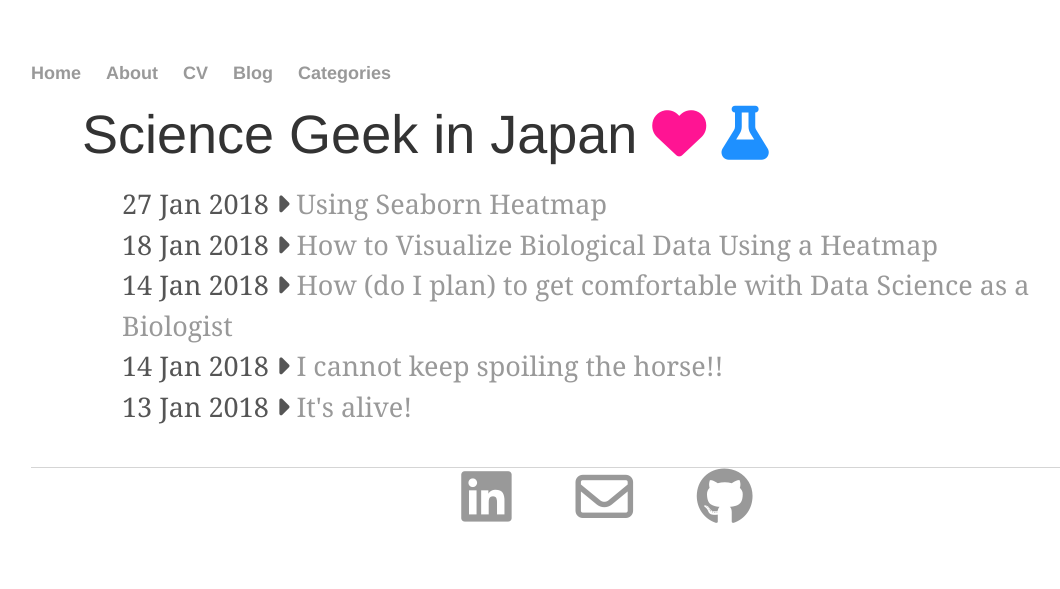
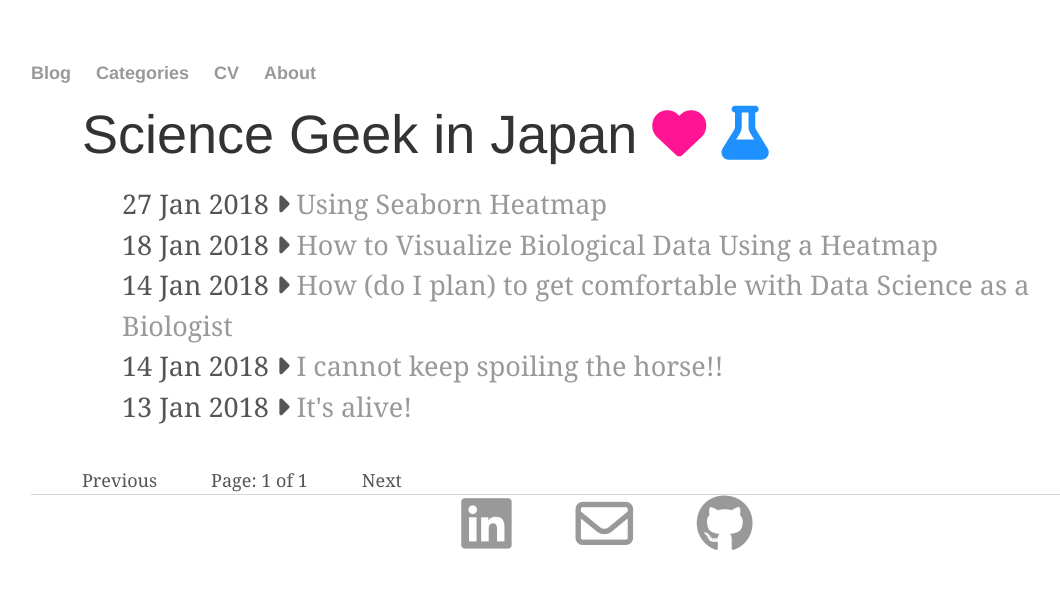
Before and after one commit to chanccm/chanccm.github.io, a Jekyll site: the page built from blog/index.html, in a window 1280 px wide. Shown: the top 589 px of the page, without its empty margins (33-1093 px from the left). Built offline with Jekyll 4.4.1, drawn with Linux system fonts in a browser that asks for light colours; nearby versions of some CDN libraries; the list of posts is cut into pages by our own code.

Commit message:
add pagination, add redirect from home

```diff
--- a/_config.yml
+++ b/_config.yml
@@ -2,8 +2,9 @@
 markdown: kramdown
 permalink: /blog/:year/:month/:day/:title
 paginate: 5
-paginate_pate: "/blog/page:num/"
+paginate_path: "/blog/page:num/"
 highlighter: rouge
 plugins:
   - jekyll-sitemap
   - jekyll-seo-tag
+  - jekyll-paginate
--- a/_layouts/default.html
+++ b/_layouts/default.html
@@ -6,7 +6,7 @@
    		        <meta name="viewport" content="width=device-width, initial-scale=1, shrink-to-fit=no">
 
 			<!-- Bootstrap CSS -->
-		        <link rel="stylesheet" href="https://maxcdn.bootstrapcdn.com/bootstrap/4.0.0-beta.3/css/bootstrap.min.css" integrity="sha384-Zug+QiDoJOrZ5t4lssLdxGhVrurbmBWopoEl+M6BdEfwnCJZtKxi1KgxUyJq13dy" crossorigin="anonymous">
+      <link rel="stylesheet" href="https://maxcdn.bootstrapcdn.com/bootstrap/4.0.0-beta.3/css/bootstrap.min.css" integrity="sha384-Zug+QiDoJOrZ5t4lssLdxGhVrurbmBWopoEl+M6BdEfwnCJZtKxi1KgxUyJq13dy" crossorigin="anonymous">
 
 			<title>{{ page.title }}</title>
 			<!-- link to main stylesheet -->
@@ -21,25 +21,13 @@
 		<body>
 			<nav>
 	    		<ul>
-	        		<li><a href="/">Home</a></li>
-		        	<li><a href="/about">About</a></li>
-	        		<li><a href="/cv">CV</a></li>
+<!--	        		<li><a href="/">Home</a></li>-->
 	        		<li><a href="/blog">Blog</a></li>
               <li><a href="/categories">Categories</a></li>
+	        		<li><a href="/cv">CV</a></li>
+            	<li><a href="/about">About</a></li>
 	    		</ul>
 			</nav>
-			<!--
-			<div class="blog-masthead">
-				<div class="container>
-					<nav class="nav">
-						<a class="nav-link active" href="/">Home</a>
-						<a class="nav-link" href="/about">About</a>
-						<a class="nav-link" href="/cv">CV</a>
-						<a class="nav-link" href="/blog">Blog</a>
-					</nav>
-				</div>
-			</div>
-			-->
 
 			<div class="container">
 
--- a/about/index.html
+++ b/about/index.html
@@ -4,5 +4,6 @@
 ---
 <div class="blurb">
 	<h1>Hi there, I'm Carmen!</h1>
-	<p>I'll get around to typing this out...</p>
+	<p>I'm currently working as a research scientist in Japan.
+  </p>
 </div>
--- a/blog/index.html
+++ b/blog/index.html
@@ -6,8 +6,32 @@
     <i class="fa fa-heart" aria-hidden="true" style="color:deeppink"></i>
     <i class="fa fa-flask" aria-hidden="true" style="color:dodgerblue"></i>
   </h1>
+<!--
 	<ul class="posts">
 	  {% for post in site.posts %}
 	    <li><span>{{ post.date | date_to_string }}</span> <i class="fa fa-caret-right" aria-hidden="true"></i> <a href="{{ post.url }}" title="{{ post.title }}">{{ post.title }}</a></li>
 	  {% endfor %}
 	</ul>
+-->
+
+<!-- This loops through the paginated posts -->
+<ul class="posts">
+	  {% for post in paginator.posts %}
+	    <li><span>{{ post.date | date_to_string }}</span> <i class="fa fa-caret-right" aria-hidden="true"></i> <a href="{{ post.url }}" title="{{ post.title }}">{{ post.title }}</a></li>
+	  {% endfor %}
+</ul>
+
+<!-- Pagination links -->
+<div class="pagination">
+  {% if paginator.previous_page %}
+    <a href="{{ paginator.previous_page_path }}" class="previous">Previous</a>
+  {% else %}
+    <span class="previous">Previous</span>
+  {% endif %}
+  <span class="page_number">Page: {{ paginator.page }} of {{ paginator.total_pages }}</span>
+  {% if paginator.next_page %}
+    <a href="{{ paginator.next_page_path }}" class="next">Next</a>
+  {% else %}
+    <span class="next">Next</span>
+  {% endif %}
+</div>
--- a/css/main.css
+++ b/css/main.css
@@ -65,3 +65,12 @@
   margin-left: 30px;
   margin-right: 30px;
 }
+
+span.page_number{
+  padding-left: 3rem;
+  padding-right: 3rem;
+}
+
+pagination{
+  margin-left: 20rem;
+}
--- a/index.html
+++ b/index.html
@@ -2,7 +2,10 @@
 layout: default
 title: Science Geek in Japan
 ---
+<meta http-equiv="refresh" content="0; URL='blog'" />
+<!--
 <div class="blurb">
 	<h1>Hi there, I'm Carmen!</h1>
 	<p>Currently working as a post-doc researcher in Japan</p>
 </div>
+-->
```
Also changed, not shown: other parts of _layouts/default.html (+0 -7 lines), 2 other files.
